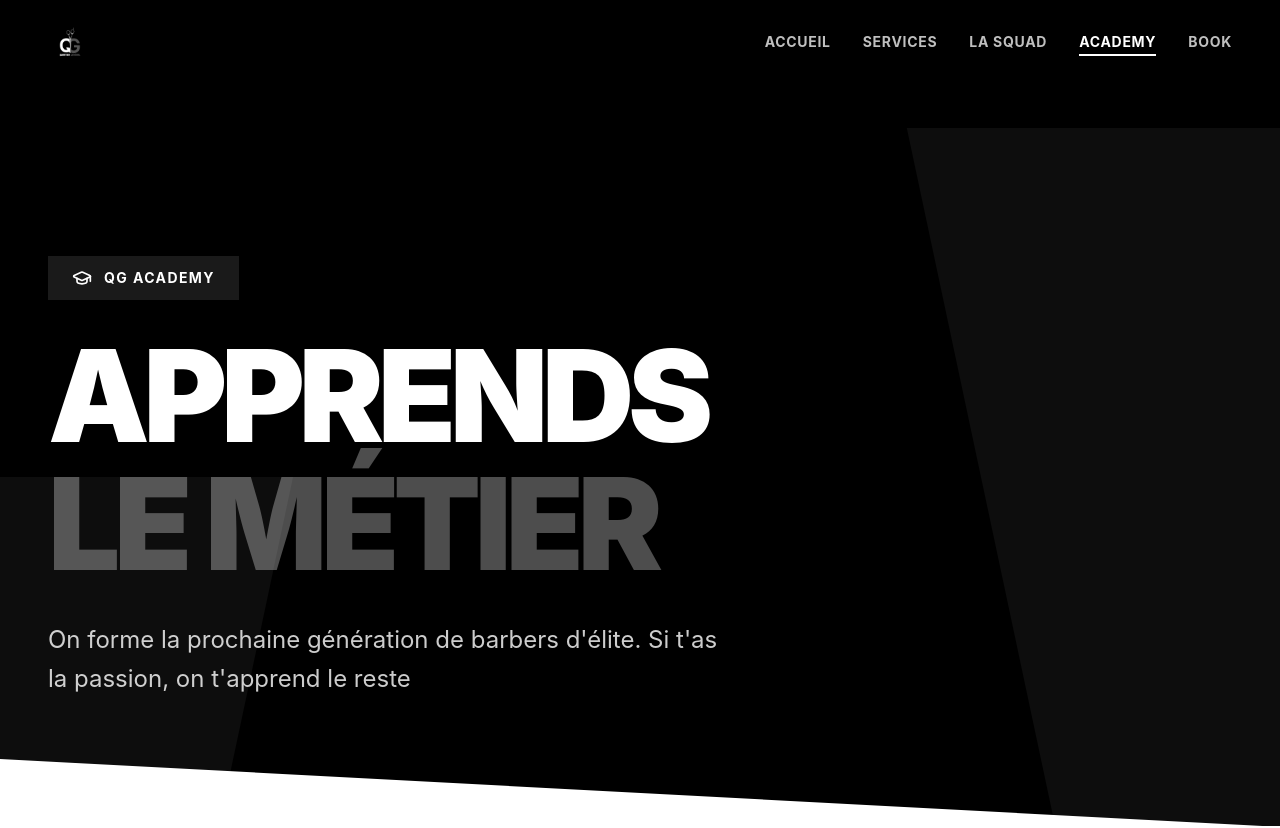
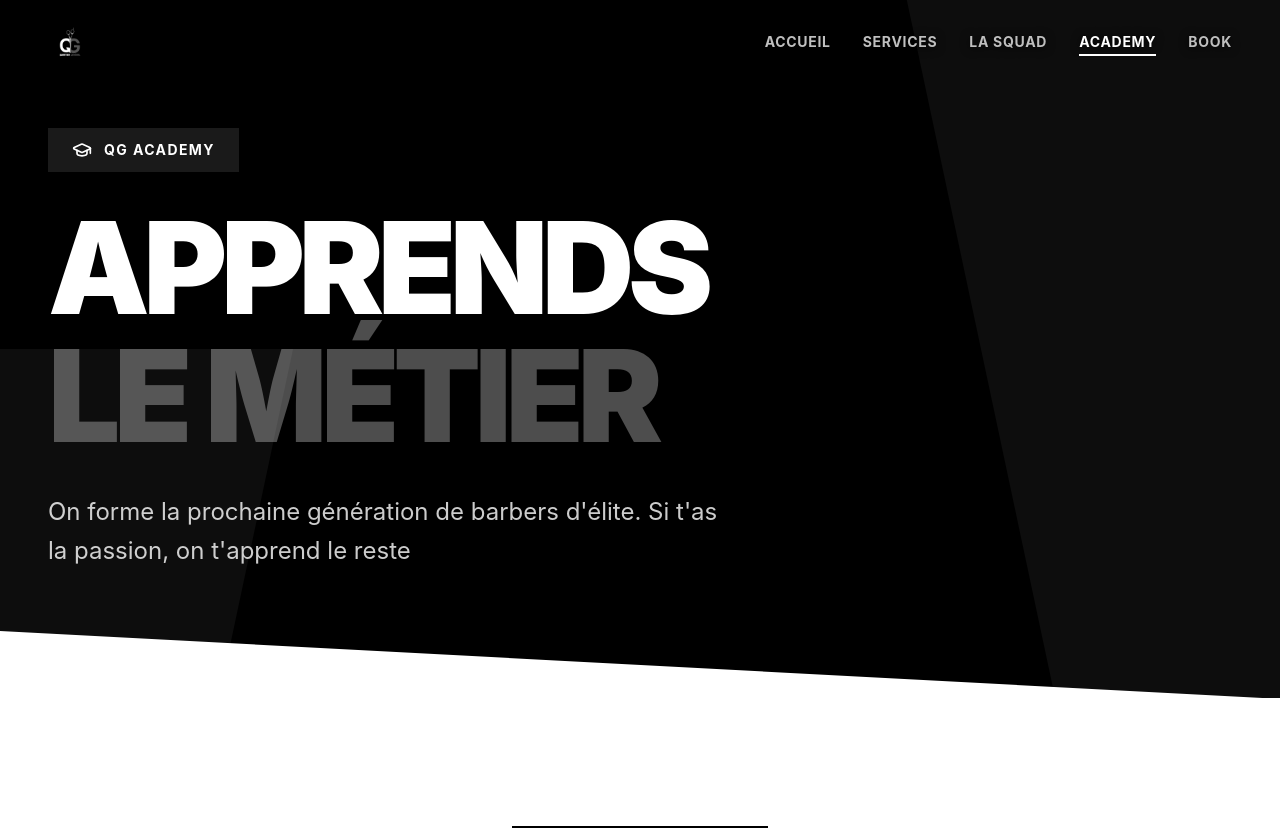
Before and after one commit to EnissayG/qgbarbershop, a React (Vite) app: page /formations in a window 1280 px wide. Shown: the top 828 px of the page. Built offline with nearby package versions, Linux system fonts and the light colour scheme.

Commit message:
padding bug

```diff
--- a/src/app/components/Layout.tsx
+++ b/src/app/components/Layout.tsx
@@ -11,9 +11,9 @@
   }, [pathname]);
 
   return (
-    <div className="flex min-h-screen w-full max-w-full flex-col overflow-x-hidden bg-black">
+    <div className="flex min-h-screen w-full max-w-full flex-col overflow-x-hidden bg-white">
       <Header />
-      <main className="min-w-0 flex-1 overflow-x-hidden">
+      <main className="min-w-0 flex-1 overflow-x-hidden bg-white">
         <Outlet />
       </main>
       <Footer />
--- a/src/app/pages/Contact.tsx
+++ b/src/app/pages/Contact.tsx
@@ -17,8 +17,8 @@
 
 export function Contact() {
   return (
-    <div className="overflow-x-hidden pt-28 sm:pt-32">
-      <section className="relative overflow-x-hidden bg-black py-24 lg:py-32">
+    <div className="overflow-x-hidden">
+      <section className="relative overflow-x-hidden bg-black pt-28 sm:pt-32 pb-24 lg:pb-32">
         <div className="absolute inset-0 overflow-hidden">
           <div className="absolute inset-0">
             <ImageWithFallback
--- a/src/app/pages/Formations.tsx
+++ b/src/app/pages/Formations.tsx
@@ -7,9 +7,8 @@
 
 export function Formations() {
   return (
-    <div className="pt-28 sm:pt-32">
-      {/* Hero */}
-      <section className="relative overflow-x-hidden bg-black py-24 lg:py-32">
+    <div className="overflow-x-hidden">
+      <section className="relative overflow-x-hidden bg-black pt-28 sm:pt-32 pb-24 lg:pb-32">
         <div className="absolute top-0 left-0 w-full h-full">
           <div className="absolute top-0 right-0 w-1/3 h-full bg-white/5 transform skew-x-12 translate-x-32" />
           <div className="absolute bottom-0 left-0 w-1/4 h-1/2 bg-white/5 transform -skew-x-12 -translate-x-16" />
--- a/src/app/pages/Services.tsx
+++ b/src/app/pages/Services.tsx
@@ -61,8 +61,8 @@
   ];
 
   return (
-    <div className="overflow-x-hidden pt-28 sm:pt-32">
-      <section className="relative overflow-x-hidden bg-black py-24 lg:py-32">
+    <div className="overflow-x-hidden">
+      <section className="relative overflow-x-hidden bg-black pt-28 sm:pt-32 pb-24 lg:pb-32">
         <div className="pointer-events-none absolute inset-0 overflow-hidden">
           <div className="absolute top-0 right-0 h-full w-1/3 translate-x-16 skew-x-12 bg-white/5 sm:translate-x-24 lg:translate-x-32" />
           <div className="absolute bottom-0 left-0 h-1/2 w-1/4 -translate-x-8 -skew-x-12 bg-white/5 sm:-translate-x-12 lg:-translate-x-16" />
--- a/src/app/pages/Team.tsx
+++ b/src/app/pages/Team.tsx
@@ -99,9 +99,8 @@
   ];
 
   return (
-    <div className="pt-28 sm:pt-32">
-      {/* Hero */}
-      <section className="relative overflow-x-hidden bg-black py-32">
+    <div className="overflow-x-hidden">
+      <section className="relative overflow-x-hidden bg-black pt-28 sm:pt-32 pb-32">
         <div className="absolute top-0 right-0 w-1/2 h-full bg-white/5 transform skew-x-12 translate-x-32" />
 
         <div className="max-w-7xl mx-auto px-6 lg:px-12 relative z-10">
--- a/src/styles/index.css
+++ b/src/styles/index.css
@@ -5,8 +5,8 @@
 html {
   overflow-x: hidden;
   height: 100%;
-  background-color: #000;
-  color-scheme: dark;
+  background-color: #fff;
+  color-scheme: light;
 }
 
 body {
@@ -15,14 +15,14 @@
   max-width: 100%;
   min-height: 100%;
   min-height: -webkit-fill-available;
-  background-color: #000;
+  background-color: #fff;
 }
 
 #root {
   min-height: 100%;
   min-height: 100dvh;
   min-height: -webkit-fill-available;
-  background-color: #000;
+  background-color: #fff;
 }
 
 /* Hero : carrousel plein cadre (sans Slick), cover + recadrage stable au resize */
```
